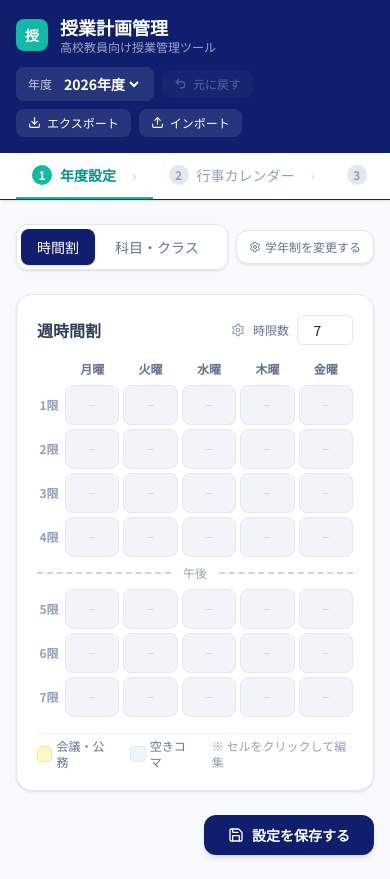
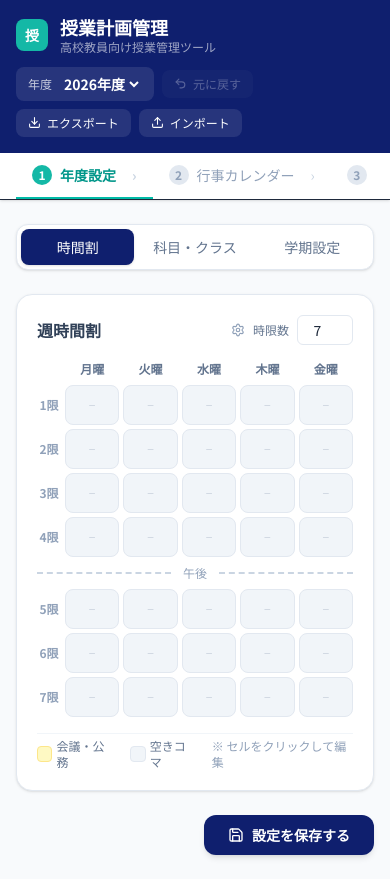
Before and after one commit to sunlabkaraage78-wq/lesson-planner, a React (Vite) app: page /setup in a window 390 px wide. Built offline with nearby package versions, Linux system fonts and the light colour scheme.

Commit message:
YearSetup mobile: remove tab scroll, hide grade system button on mobile

```diff
--- a/src/pages/YearSetup.jsx
+++ b/src/pages/YearSetup.jsx
@@ -36,12 +36,12 @@ export default function YearSetup() {
 
         {/* tabs + grade system link */}
         <div className="flex items-center gap-2 mb-6">
-          <div className="flex gap-1 flex-1 bg-white rounded-xl p-1 shadow-sm border border-slate-200 overflow-x-auto">
+          <div className="flex gap-1 flex-1 bg-white rounded-xl p-1 shadow-sm border border-slate-200">
             {TABS.map(tab => (
               <button
                 key={tab.id}
                 onClick={() => setActiveTab(tab.id)}
-                className={`flex-1 py-2 px-4 rounded-lg text-sm font-medium transition-all whitespace-nowrap ${
+                className={`flex-1 py-2 px-2 sm:px-4 rounded-lg text-sm font-medium transition-all ${
                   activeTab === tab.id
                     ? 'text-white shadow-sm'
                     : 'text-slate-500 hover:text-slate-700 hover:bg-slate-50'
@@ -54,7 +54,7 @@ export default function YearSetup() {
           </div>
           <button
             onClick={() => setShowGradeModal(true)}
-            className="flex items-center gap-1 px-3 py-2 rounded-xl border border-slate-200 bg-white text-xs text-slate-500 hover:text-slate-700 hover:bg-slate-50 shadow-sm whitespace-nowrap transition-colors"
+            className="hidden sm:flex items-center gap-1 px-3 py-2 rounded-xl border border-slate-200 bg-white text-xs text-slate-500 hover:text-slate-700 hover:bg-slate-50 shadow-sm whitespace-nowrap transition-colors"
           >
             <Settings size={12} />
             学年制を変更する
```
